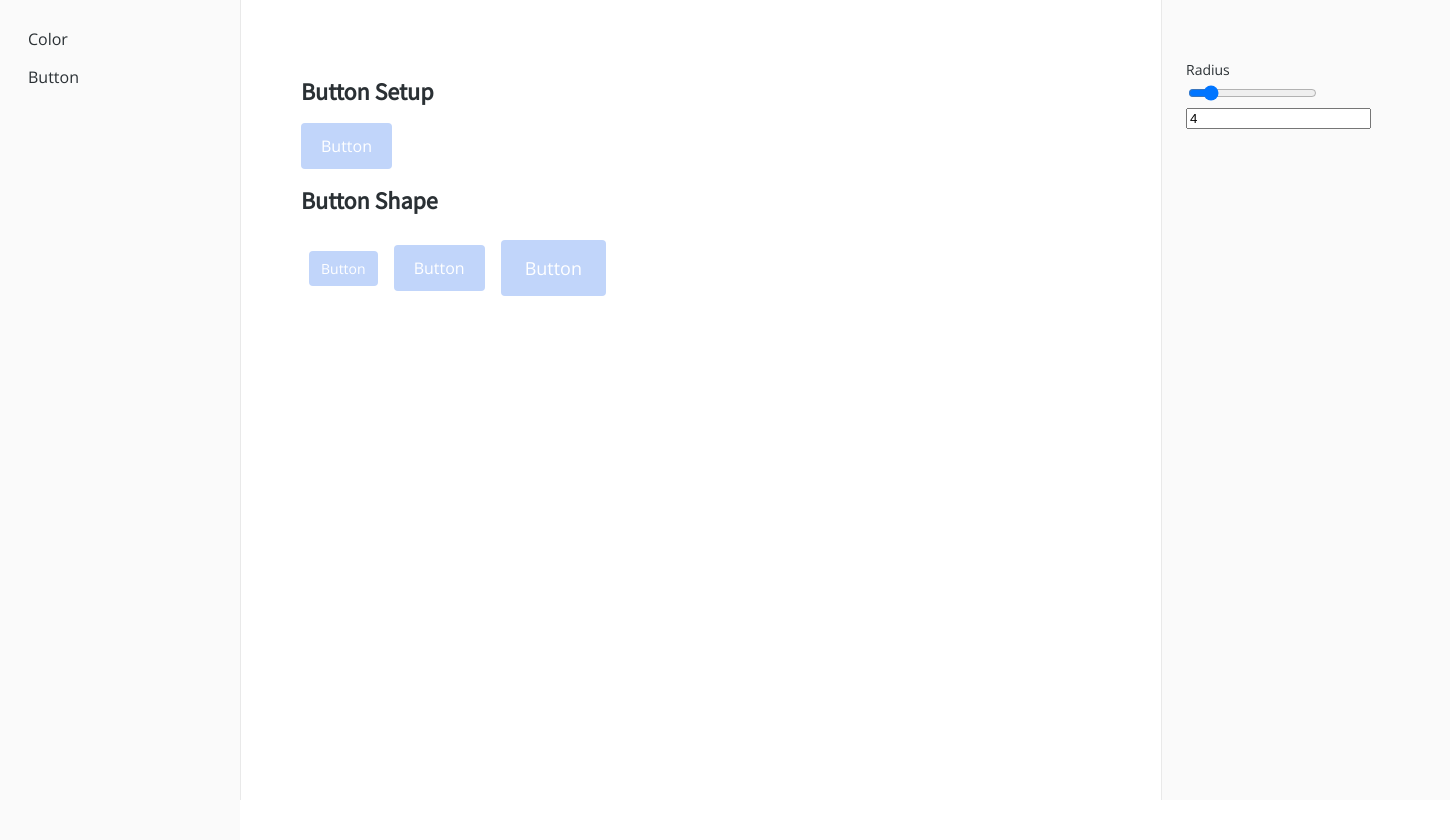
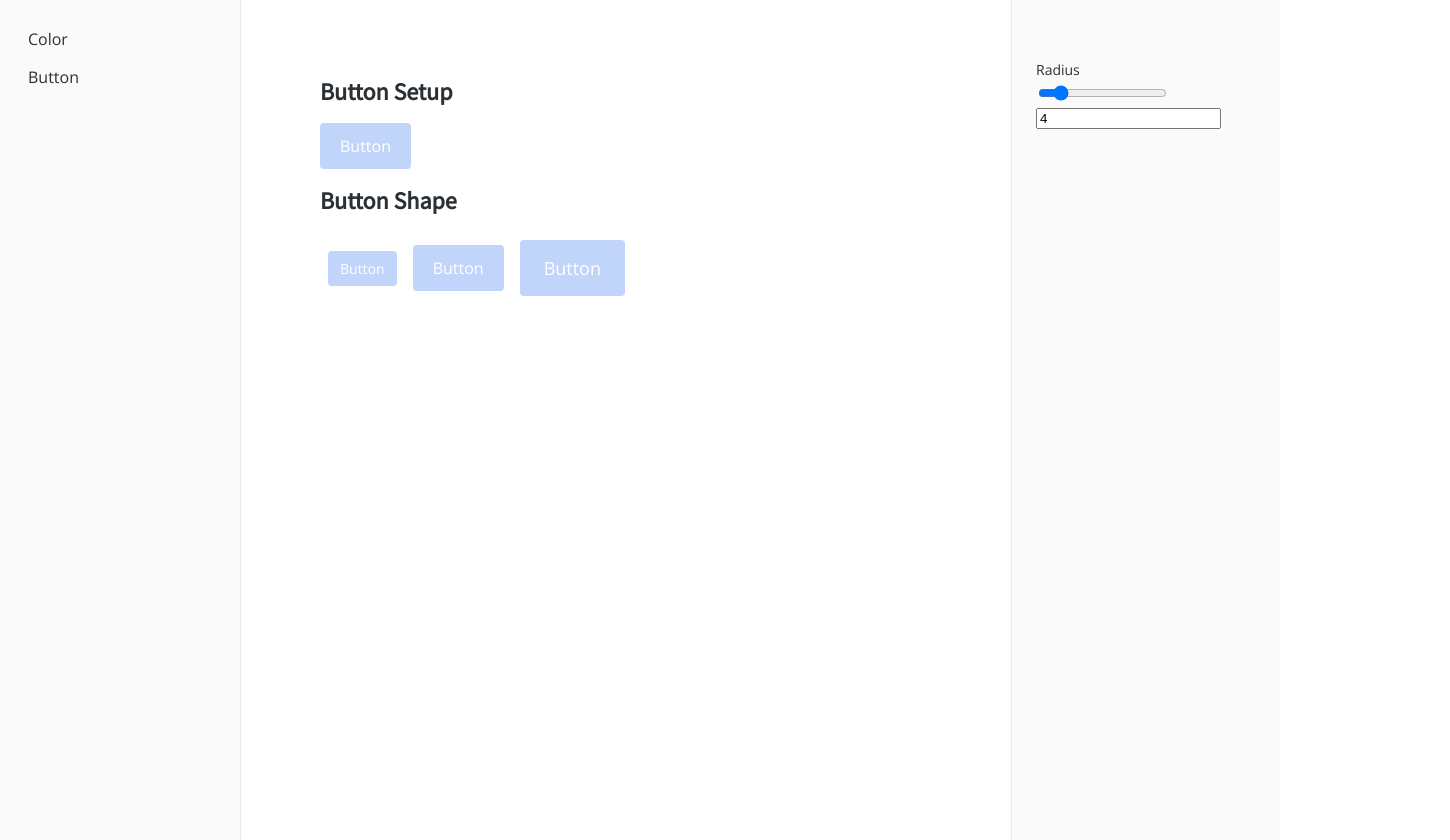
Before and after one commit to ktpunnisa/ktui-design-system-customizing-tools, an Angular app in the folder frontend/: page / in a window 1280 px wide. Shown: the whole page, 1450 px wide, since content can reach past the window. After the commit the page ends 800 px from the top, so only its background shows below. Built offline with nearby package versions, Linux system fonts and the light colour scheme.

Commit message:
edit sidebar css

```diff
--- a/frontend/src/app/sidebar/sidebar.component.scss
+++ b/frontend/src/app/sidebar/sidebar.component.scss
@@ -7,6 +7,10 @@
   padding: 20px;
   display: flex;
   flex-direction: column;
+  position: fixed;
+  top: 0;
+  left: 0;
+  border-right: 1px solid #e9e9e9;
 }
 
 a {
--- a/frontend/src/styles.scss
+++ b/frontend/src/styles.scss
@@ -23,21 +23,24 @@ h6 {
   justify-content: flex-end;
   margin: 0 auto;
   height: 100vh;
-  background-color: #fafafa;
 }
 
 .template {
   width: 800px;
-  // max-width: 960px;
-  padding: 60px;
-  background-color: white;
-  border-left: 1px solid #e9e9e9;
-  border-right: 1px solid #e9e9e9;
+  margin-left: 240px;
+  padding: 60px 80px;
 }
 
 .setting {
-  width: 240px;
+  height: 100vh;
+  z-index: 1;
+  width: 220px;
   padding: 60px 24px;
+  border-left: 1px solid #e9e9e9;
+  background-color: #fafafa;
+  position: fixed;
+  top: 0;
+  right: 0;
 }
 
 .row {
```
